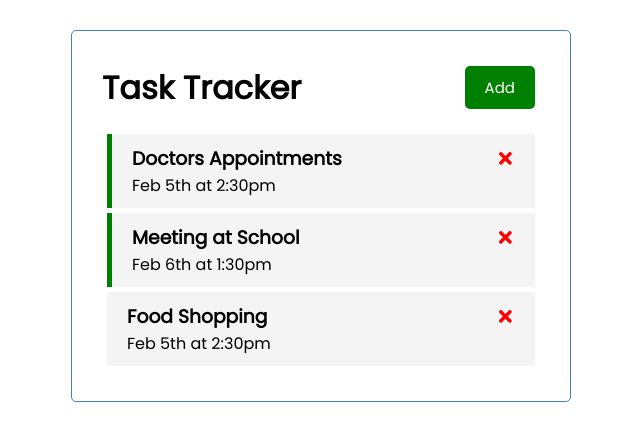
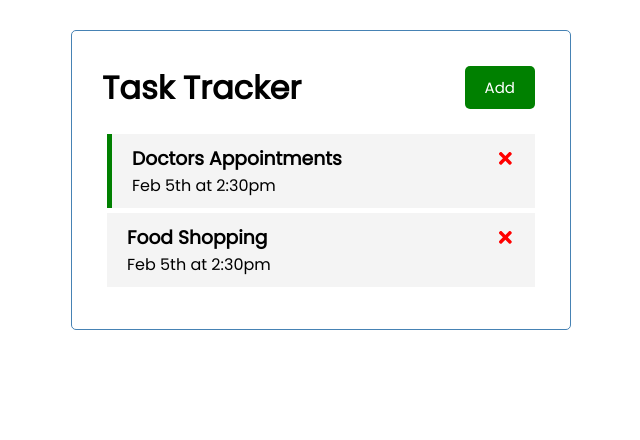
Before and after one commit to sandromiranda/react-task-tracker, a React (Create React App) app: page / in a window 1280 px wide. Shown: the top 440 px of the page, without its empty margins (319-959 px from the left). Built offline with nearby package versions, Linux system fonts and the light colour scheme; data requests are answered from the project's data file.

Commit message:
added json-server, db.json and delete function

```diff
--- /dev/null
+++ b/db.json
@@ -0,0 +1,16 @@
+{
+  "tasks": [
+    {
+      "id": 1,
+      "text": "Doctors Appointments",
+      "day": "Feb 5th at 2:30pm",
+      "reminder": true
+    },
+    {
+      "id": 3,
+      "text": "Food Shopping",
+      "day": "Feb 5th at 2:30pm",
+      "reminder": false
+    }
+  ]
+}
--- a/package.json
+++ b/package.json
@@ -6,6 +6,7 @@
     "@testing-library/jest-dom": "^5.12.0",
     "@testing-library/react": "^11.2.7",
     "@testing-library/user-event": "^12.8.3",
+    "json-server": "^0.16.3",
     "react": "^17.0.2",
     "react-dom": "^17.0.2",
     "react-icons": "^4.2.0",
@@ -16,7 +17,8 @@
     "start": "react-scripts start",
     "build": "react-scripts build",
     "test": "react-scripts test",
-    "eject": "react-scripts eject"
+    "eject": "react-scripts eject",
+    "server": "json-server --watch db.json --port 5000"
   },
   "eslintConfig": {
     "extends": [
--- a/src/App.js
+++ b/src/App.js
@@ -1,4 +1,4 @@
-import { useState } from 'react'
+import { useState, useEffect } from 'react'
 import Header from './components/Header'
 import Tasks from './components/Tasks'
 import AddTask from './components/AddTask'
@@ -7,26 +7,27 @@
 
   const [showAddTask, setShowAddTask] = useState(false)
 
-  const [tasks, setTasks] = useState([
-    {
-        id: 1,
-        text: 'Doctors Appointments',
-        day: 'Feb 5th at 2:30pm',
-        reminder: true,
-    },
-    {
-        id: 2,
-        text: 'Meeting at School',
-        day: 'Feb 6th at 1:30pm',
-        reminder: true,
-    },
-    {
-        id: 3,
-        text: 'Food Shopping',
-        day: 'Feb 5th at 2:30pm',
-        reminder: false,
-    },
-  ])
+  const [tasks, setTasks] = useState([])
+
+  useEffect(() => {
+
+    const getTasks = async () => {
+      const tasksFromServer = await fetchTasks()
+      setTasks(tasksFromServer)
+    }
+
+    getTasks()
+
+  }, [])
+
+  //Fetch Tasks
+  const fetchTasks = async () => {
+    const res = await fetch('http://localhost:5000/tasks')
+    const data = await res.json()
+
+    return data
+  }
+
 
   //Add Task
   const addTask = (task) => {
@@ -36,7 +37,10 @@
   }
 
   //Delete Task
-  const deleteTask = (id) => {
+  const deleteTask = async (id) => {
+    await fetch(`http://localhost:5000/tasks/${id}`, {
+      method: 'DELETE'
+    })
     setTasks(tasks.filter((task) => task.id !== id))
   }
 
--- a/src/components/Tasks.js
+++ b/src/components/Tasks.js
@@ -3,9 +3,9 @@
 const Tasks = ({ tasks, onDelete, onToggle }) => {
     return (
         <>
-            {tasks.map((task) => (
+            {tasks.map((task, index) => (
                 <Task
-                    key={task.id}
+                    key={index}
                     task={task}
                     onDelete={onDelete}
                     onToggle={onToggle}
```
Also changed, not shown: 1 other file (tests, documents, lock files or other folders).
